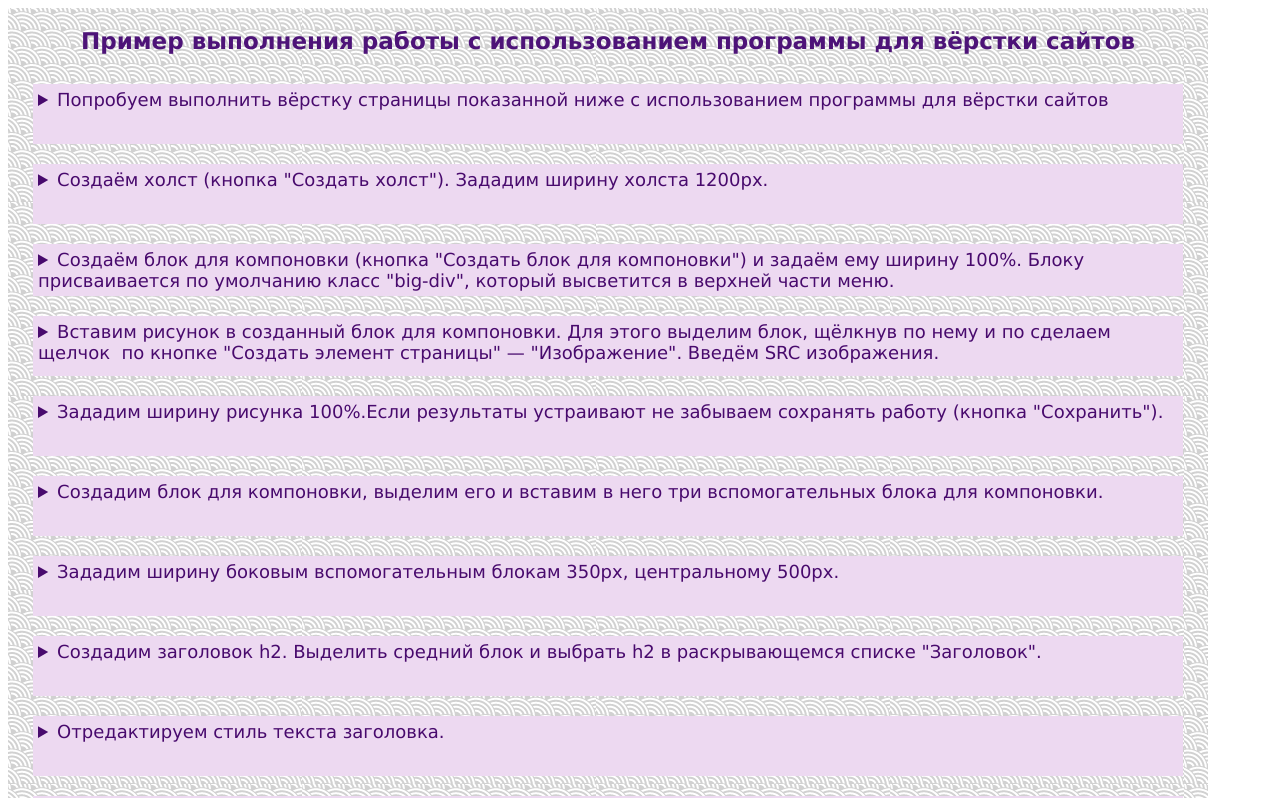
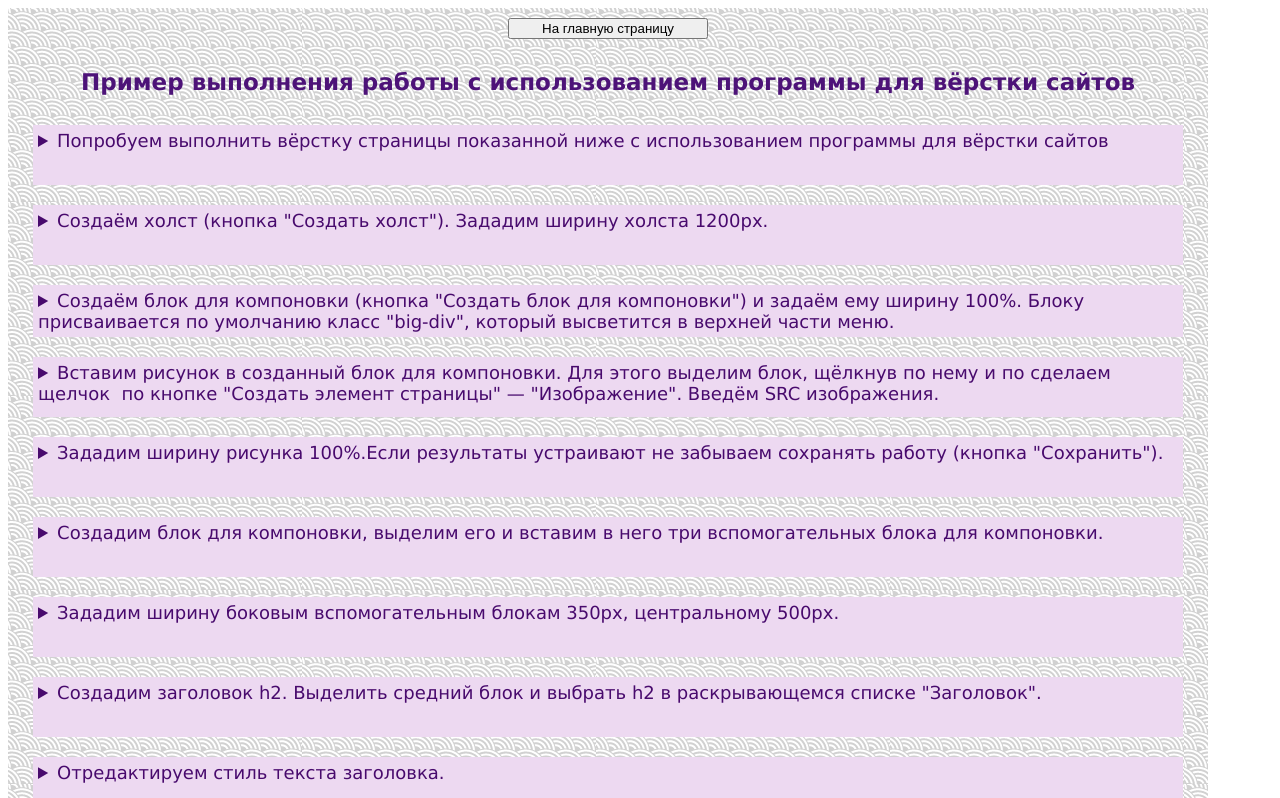
Before and after one commit to perviyptr/verstka, a plain HTML site: page primer.html in a window 1280 px wide. Shown: the top 798 px of the page. Drawn offline with Linux system fonts and the light colour scheme.

Commit message:
Изменение по кнопкам

```diff
--- a/primer.html
+++ b/primer.html
@@ -14,11 +14,20 @@
 .image-mal { margin: 10px; width: 25%; }
 .image-mal-gor { width: 75%; }
 .details:hover { color: rgb(47, 94, 29); }
-.holst:hover { }
+ .возвратНаГлавную{
+  width: 200px;
+  color: rgb(0,0,0);
+  margin: 10px auto;
+ }
+ .возвратНаГлавную:hover{
+    color: rgb(168, 7, 152);
+    cursor: pointer;
+  }
 	</style>
 </head>
 <body>
 <div class="holst selected" style="width: 1200px; background-image: url(&quot;Ris/фон.png&quot;);">
+  <a href="index.html"><button class="возвратНаГлавную" onmousedown="return false" onselectstart="return false">На главную страницу</button></a>
   <h1 class="caption-h" style="font-family: Verdana; font-size: 23px; color: rgb(77, 19, 120);">Пример выполнения работы с использованием программы для вёрстки сайтов</h1>
   <details class="details" onmousedown="return false" onselectstart="return false" onmousedown="return false" onselectstart="return false">
     <summary class="" style="height: 50px;">Попробуем выполнить вёрстку страницы показанной ниже с использованием программы для вёрстки сайтов</summary>
@@ -256,6 +265,7 @@
       <img src="Ris2/73.png" class="image">
       </div>
   </details>
+  <a href="index.html"><button class="возвратНаГлавную" onmousedown="return false" onselectstart="return false">На главную страницу</button></a>
 
 </div>
 
```
Also changed, not shown: index.html (+5 -0 lines).
